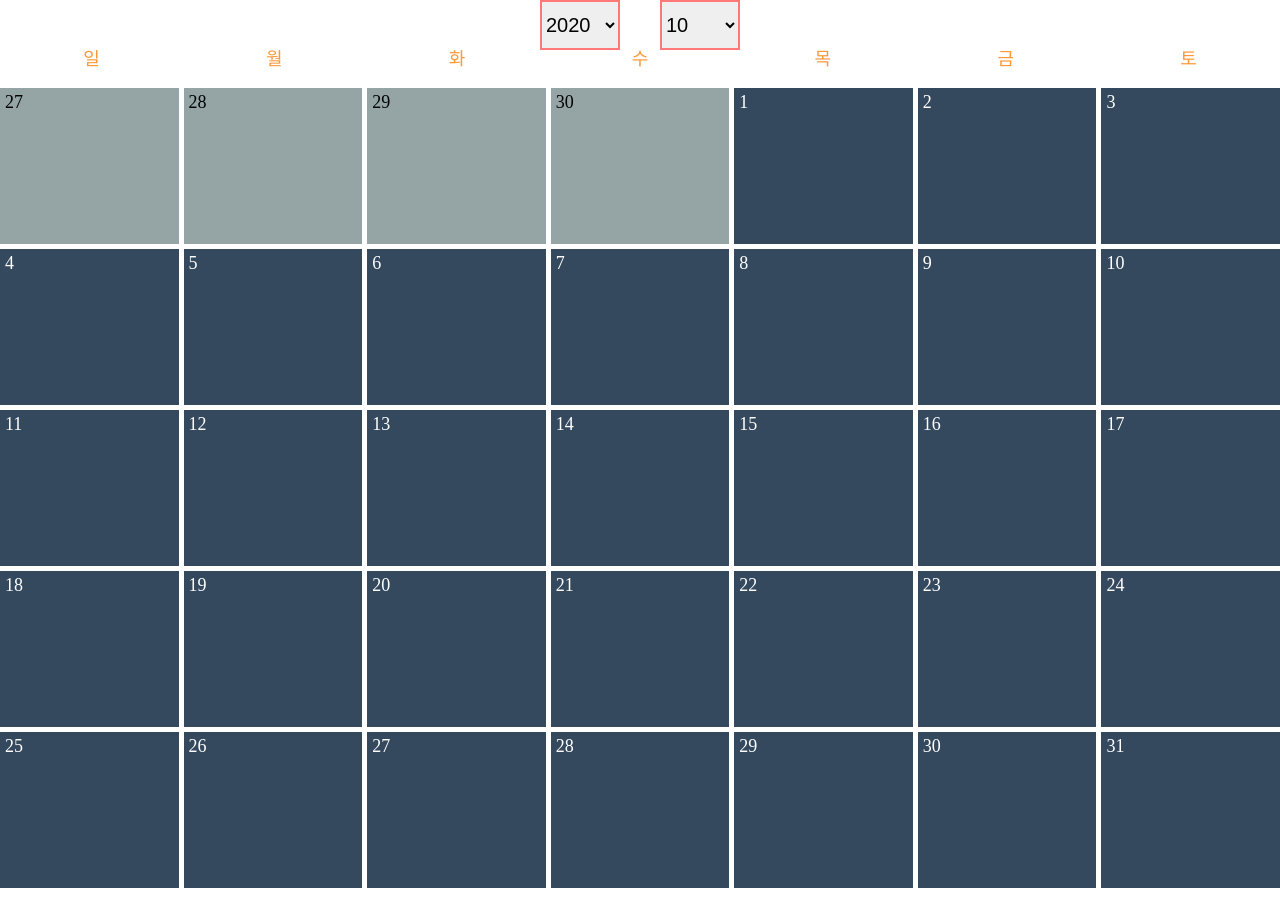
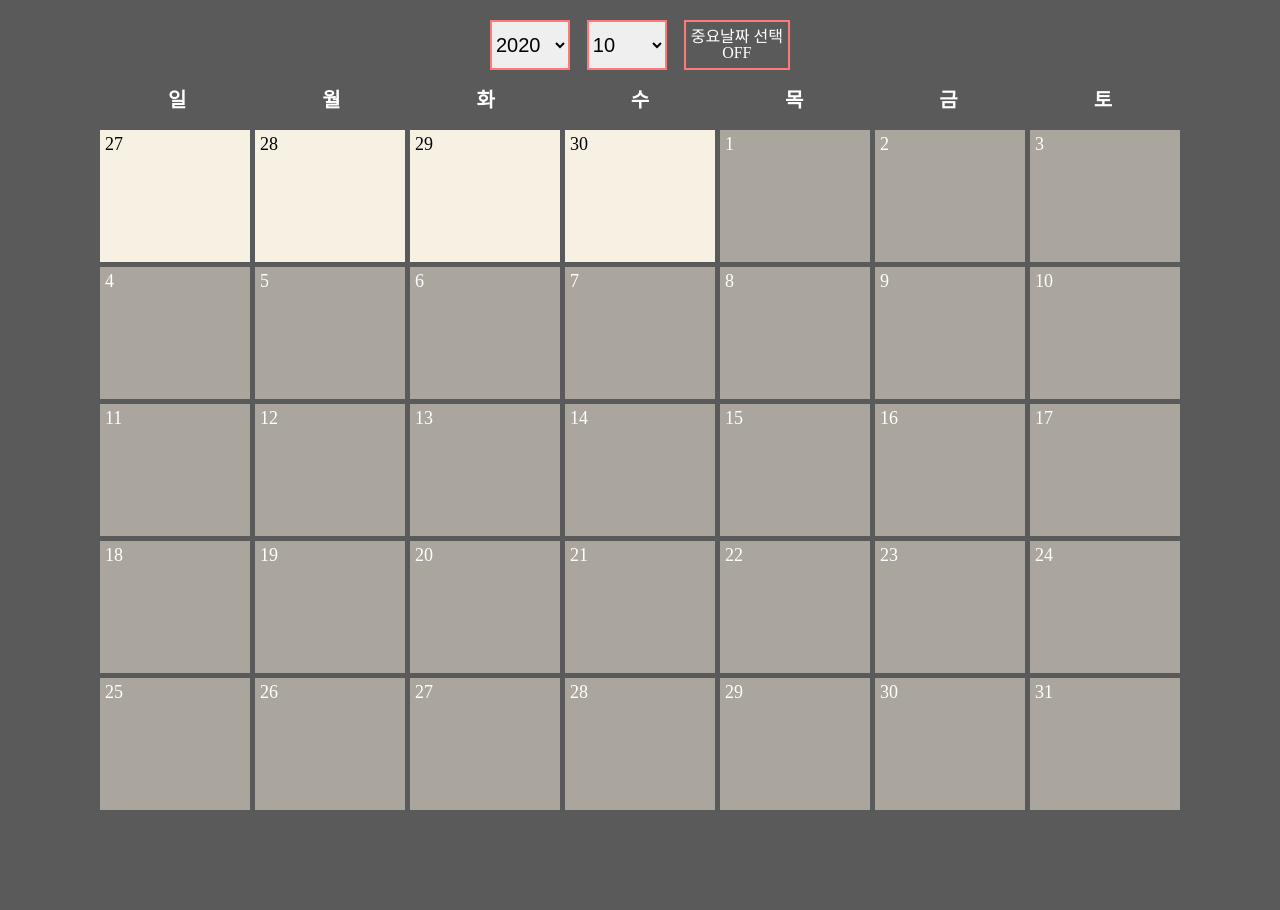
Before and after one commit to auddnjs2008/react-calender, a React (Create React App) app: page /#/ in a window 1280 px wide. Before the commit the page ends 888 px from the top, so only its background shows below. Built offline with nearby package versions, Linux system fonts and the light colour scheme.

Commit message:
달력에 할일표시기능  완료, 중요날짜 표시기능 작업중

```diff
--- a/src/components/Day.js
+++ b/src/components/Day.js
@@ -6,7 +6,7 @@ import api, { getImages } from "../api";
 
 
 const Container = styled(Link)`
-  background-color:${props=>props.color==="true" ? "#34495e" :"#95a5a6"};
+  background-color:${props=>props.color==="true" ?  "#aaa69d" :"#f7f1e3"};
   color:${props=>props.color==="true" ? "white" :"black"};
   text-decoration:none;
   padding:5px;
@@ -15,22 +15,34 @@ const Container = styled(Link)`
   }
   transition:transform 0.2s linear;
 `;
-const ImageWrapper = styled.div`
+const ToDoList = styled.ul`
+    display:grid;
+    grid-auto-rows:20px;
+    font-size:15px;
+    color:white;
+    padding:10px;
 `;
 const Number=styled.div`
     font-size:18px;
-
+    margin-bottom:5px;
 `;
-const Day=({apiKey,day,color}) =>
+const Day=({apiKey,day,color,handleLocal}) =>
     <Container to={`/${apiKey}`}color={color}>
-        <ImageWrapper></ImageWrapper>
         <Number>{day}</Number>
+        <ToDoList>
+            {
+                handleLocal(apiKey) && handleLocal(apiKey).length!==0
+            ?  handleLocal(apiKey).map(item=><li>•{item}</li>)
+                :""
+        }
+        </ToDoList>
     </Container>
 
 Day.propTypes={
     apiKey: PropTypes.string,
     day:PropTypes.number,
-    color:PropTypes.string
+    color:PropTypes.string,
+    handleLocal:PropTypes.func,
 }
 
 export default Day;
--- a/src/components/GlobalStyles.js
+++ b/src/components/GlobalStyles.js
@@ -13,6 +13,7 @@ const GlobalStyles = createGlobalStyle`
    body{
         width:100vw;
         height:100vh;
+        background-color:rgba(20,20,20,0.7);
    }
 `;
 
--- a/src/routes/Detail/DetailContainer.js
+++ b/src/routes/Detail/DetailContainer.js
@@ -24,7 +24,8 @@ export default class extends React.Component{
     }
     componentDidUpdate(){
         Key =window.location.href.split("/#/")[1];
-        localStorage.setItem(Key,this.state.planList);
+        if(this.state.planList.length !==0)
+            localStorage.setItem(Key,this.state.planList);
 
     }
 
--- a/src/routes/Home/HomeContainer.js
+++ b/src/routes/Home/HomeContainer.js
@@ -13,7 +13,29 @@ export default class extends React.Component{
         monthArray:[1,2,3,4,5,6,7,8,9,10,11,12],
         dayArray:[],
         startIndex:null,
+        importBtn:0
     }
+
+    handleImportant=(e)=>{
+        const {importBtn}=this.state;
+        if(importBtn === 0){
+          e.target.innerHTML="중요날짜 선택<br/>ON";
+          this.setState({importBtn:1});
+          console.log(importBtn);
+        }else{
+            e.target.innerHTML="중요날짜 선택<br/>OFF";
+            this.setState({importBtn:0});
+          console.log(importBtn);
+
+        }
+    }
+
+
+    handleLocalStorage=(key)=>{
+        const list = localStorage.getItem(key);
+        return list ? list.split(",") : [];
+    }
+
 
 
     calculateDay=(year,month)=>{
@@ -65,13 +87,13 @@ export default class extends React.Component{
         // console.log(this.state.year, this.state.month);
         // console.log(this.state.dayArray.length);
         // console.log( this.state.startIndex);
+        console.log("업데이트후",this.state.importBtn)
     }
 
      componentDidMount(){
         //마지막 날짜 구하기
         const{ year,month,day,yearArray,dayArray,startIndex}=this.state;
         const newStartIndex=new Date(year,month-1,1).getDay();
-
 
         const lastDay=new Date(year,month,0).getDate();
 
@@ -117,7 +139,8 @@ export default class extends React.Component{
 
 
     render(){
-        const {year,month,day,yearArray,monthArray,dayArray,startIndex}=this.state;
+        const {year,month,day,yearArray,monthArray,dayArray,startIndex,importBtn}=this.state;
+        console.log("render",this.state.importBtn);
         return <HomePresenter
         year={year}
         month={month}
@@ -126,7 +149,10 @@ export default class extends React.Component{
         monthArray={monthArray}
         dayArray={dayArray}
         startIndex={startIndex}
+        importBtn={importBtn}
         handleChange={this.handleChange}
+        handleLocalStorage={this.handleLocalStorage}
+        handleImportant={this.handleImportant}
         ></HomePresenter>
     }
 
--- a/src/routes/Home/Homepresenter.js
+++ b/src/routes/Home/Homepresenter.js
@@ -5,13 +5,18 @@ import Day from "../../components/Day";
 import { getImages } from "../../api";
 
 
-const Container = styled.div``; // 전체 감싸는 상자.
+const Container = styled.div`
+
+    padding:100px;
+    padding-top:20px;
+`; // 전체 감싸는 상자.
 
 const Header = styled.ul`
     list-style:none;
+    margin-bottom:20px;
 `; // 날짜셋팅 - 연도, 달, 일 세팅창
 const Wrapper = styled.div`
-    width:200px;
+    width:300px;
     margin: 0 auto;
     display:flex;
     justify-content:space-between;
@@ -37,18 +42,31 @@ const Month = styled.li`
     font-size:20px;
     }`;
 
+const ImportDay = styled.div`
+display:flex;
+justify-content:center;
+align-items:center;
+text-align:center;
+border:2px solid #ff7979;
+padding:5px;
+cursor:pointer;
+color:white;
+`;
+
+
 const Navigator=styled.div`
     width:100%;
     display:grid;
     grid-template-columns:repeat(7,1fr);
     justify-items:center;
     margin-bottom:20px;
-    font-size:18px;
-    color:#fa983a;
+    font-size:20px;
+    font-weight:600;
+    color:white;
 `;
 const GridWrapper = styled.div`
     width:100%;
-    height:100vh;
+    height:85vh;
     display:grid;
     grid-template-columns:repeat(7,1fr);
     gap:5px;
@@ -57,7 +75,7 @@ const GridWrapper = styled.div`
 
 
 
-const Homepresenter =({year,month,day,yearArray,monthArray,dayArray,startIndex,handleChange})=>
+const Homepresenter =({year,month,day,yearArray,monthArray,dayArray,startIndex,importBtn,handleChange,handleLocalStorage,handleImportant})=>
 <Container>
     <Header>
         <Wrapper>
@@ -76,6 +94,9 @@ const Homepresenter =({year,month,day,yearArray,monthArray,dayArray,startIndex,h
                     <option value={Amonth}>{Amonth}</option>)}
                 </select>
             </Month>
+            <ImportDay onClick={handleImportant}>
+                중요날짜 선택<br/> OFF
+            </ImportDay>
         </Wrapper>
     </Header>
     <Navigator>
@@ -89,7 +110,7 @@ const Homepresenter =({year,month,day,yearArray,monthArray,dayArray,startIndex,h
     </Navigator>
 
     <GridWrapper>
-       {dayArray.map( (item,index)=> <Day apiKey={index >=startIndex && index<=startIndex+day-1 ? `${year}-${month}-${item}`:""}  day={item} color={index >=startIndex && index<=startIndex+day-1 ? "true" :"false"}></Day>)}
+       {dayArray.map( (item,index)=> <Day apiKey={index >=startIndex && index<=startIndex+day-1 ? `${year}-${month}-${item}`:""}  day={item} color={index >=startIndex && index<=startIndex+day-1 ? "true" :"false"} handleLocal={handleLocalStorage}></Day>)}
     </GridWrapper>
 </Container>
 
@@ -101,7 +122,10 @@ Homepresenter.propTypes={
     monthArray:PropTypes.array,
     dayArray:PropTypes.array,
     startIndex:PropTypes.number,
+    importBtn:PropTypes.number,
     handleChange:PropTypes.func,
+    handleLocalStorage:PropTypes.func,
+    handleImportant:PropTypes.func
 }
 
 
```
